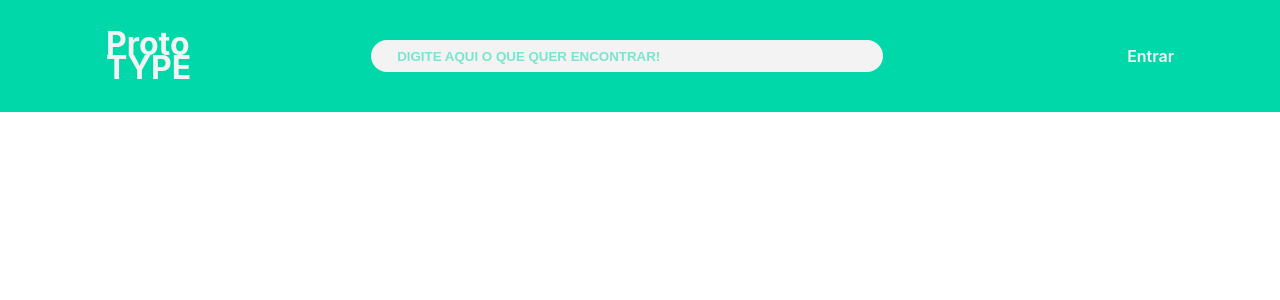
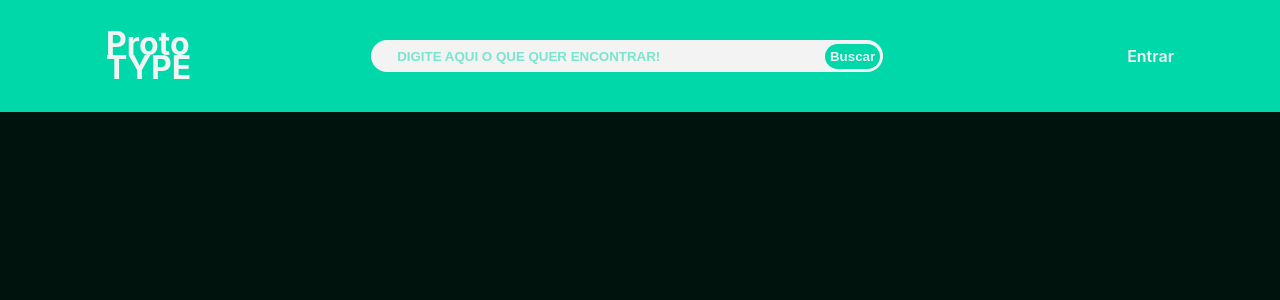
Before and after one commit to MatheusTostes/e-commerce-prototype, a React (Create React App) app: page / in a window 1280 px wide. Shown: the top 300 px of the page. Built offline with nearby package versions, Linux system fonts and the light colour scheme; some icons are missing.

Commit message:
Search button

```diff
--- a/src/App.css
+++ b/src/App.css
@@ -24,6 +24,10 @@
   justify-content: center;
 }
 
+.search-box box-icon {
+  margin: 0 5px;
+}
+
 .search-input {
   width: 96%;
   height: 100%;
@@ -44,8 +48,13 @@
   color: rgba(0, 216, 169, 0.5);;
 }
 
-.search-box box-icon {
-  margin: 0 5px;
+.search-btn {
+  background-color: rgb(0, 216, 169);
+  padding: 5px;
+  margin: 0 3px;
+  border-radius: 15px;
+  color: rgb(243, 243, 243);
+  font-weight: 600;
 }
 
 .user-area {
--- a/src/App.js
+++ b/src/App.js
@@ -9,18 +9,33 @@ function App() {
             <h1>Proto</h1>
             <h1>TYPE</h1>
           </a>
+
           <div className='search-box'>
-            <box-icon name="search" size="1em" color="rgb(0, 216, 169)"></box-icon>
-            <input className='search-input' placeholder='Digite aqui o que quer encontrar!'/>
+            <box-icon
+              name="search"
+              size="1em"
+              color="rgb(0, 216, 169)">
+            </box-icon>
+
+            <input
+              className='search-input'
+              placeholder='Digite aqui o que quer encontrar!'
+            />
+            <button className='search-btn'>Buscar</button>
           </div>
+
           <div className='user-area'>
             <a href='/'>
-              <box-icon name='cart' size="3em" color="rgb(243, 243, 243)"></box-icon>
+              <box-icon
+                name='cart'
+                size="3em"
+                color="rgb(243, 243, 243)">
+              </box-icon>
             </a>
+
             <a href='/'>Entrar</a>
           </div>
         </div>
-
     </div>
   );
 }
--- a/src/index.css
+++ b/src/index.css
@@ -4,6 +4,11 @@
   border: none;
   outline: none;
   text-decoration: none;
+}
+
+button {
+  border: none;
+  cursor: pointer;
 }
 
 
@@ -14,6 +19,7 @@ body {
     sans-serif;
   -webkit-font-smoothing: antialiased;
   -moz-osx-font-smoothing: grayscale;
+  background-color: rgb(0, 20, 13);
 }
 
 code {
```
Also changed, not shown: package.json (+5 -8 lines), src/components/Header.js (added, +11 -0 lines), public/index.html (line endings or trailing spaces), 1 other file (tests, documents, lock files or other folders).
